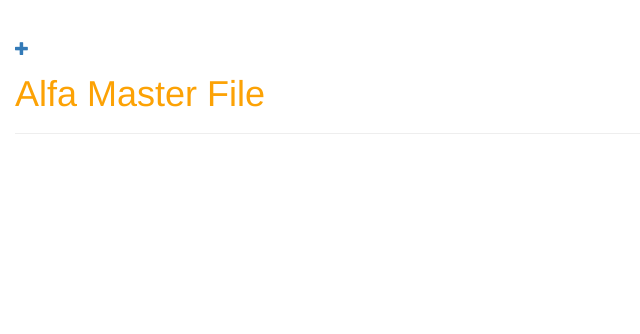
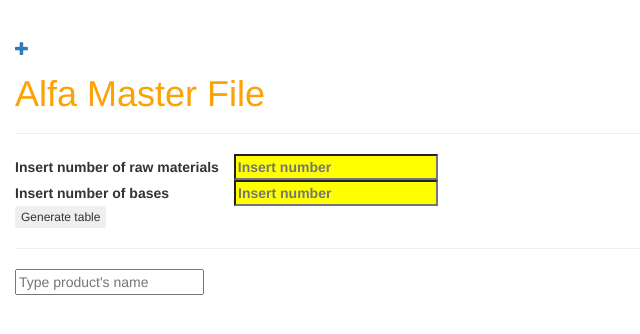
Before and after one commit to FrancescoGalasso/alfamaster, a Django app: template file_master_online/product/templates/product/product_edit3.html in a window 1280 px wide. Shown: the top 334 px of the page, without its empty margins (0-640 px from the left). Run offline with Django 3.2, Linux system fonts and the light colour scheme; the template is opened without the code that fills it, so the values that code supplies are empty; some libraries are stand-ins or nearby versions.

Commit message:
wip on generate table part - product_edit3.html

```diff
--- a/file_master_online/product/static/css/product.css
+++ b/file_master_online/product/static/css/product.css
@@ -5,3 +5,21 @@ h1 a {
 body {
     padding-left: 15px;
 }
+
+/*
+* css inside <div class="grid_generator">
+*/
+#input_grid {
+    background-color: yellow;
+    margin-left: 15px;
+}
+
+#input_grid2 {
+    background-color: yellow;
+    margin-left: 65px;
+}
+
+/* select first 2 div inside class grid_generator*/
+.grid_generator div:nth-child(-n+3){
+    font-weight: bold;
+}
--- /dev/null
+++ b/file_master_online/product/static/js/grid.js
@@ -0,0 +1,8 @@
+$( document ).ready(function() {
+    console.log( "page HTML product_edit3 ready!" );
+});
+
+
+function generateTable(){
+    console.log("I'm going to generate the table for the customer")
+}
--- a/file_master_online/product/templates/product/product_edit3.html
+++ b/file_master_online/product/templates/product/product_edit3.html
@@ -1,5 +1,17 @@
 {% extends 'product/base.html' %}
 
 {% block content %}
+{% load staticfiles %}
 
+<div class="grid_generator">
+    <div>Insert number of raw materials<input type="text" id="input_grid" placeholder="Insert number"></div>
+    <div>Insert number of bases<input type="text" id="input_grid2" placeholder="Insert number"></div>
+</div>
+
+<button type="button" class="btn btn-xs" onclick=generateTable()>Generate table</button>
+
+<hr>
+<input type="text" name="firstname" placeholder="Type product's name"><br>
+
+<script src="{% static 'js/grid.js' %}"></script>
 {% endblock %}
--- a/file_master_online/product/views.py
+++ b/file_master_online/product/views.py
@@ -38,4 +38,4 @@ def product_list(request):
 
 def product_new(request):
     form = ProductForm()
-    return render(request, 'product/product_edit2.html', {'form': form})
+    return render(request, 'product/product_edit3.html', {'form': form})
```
